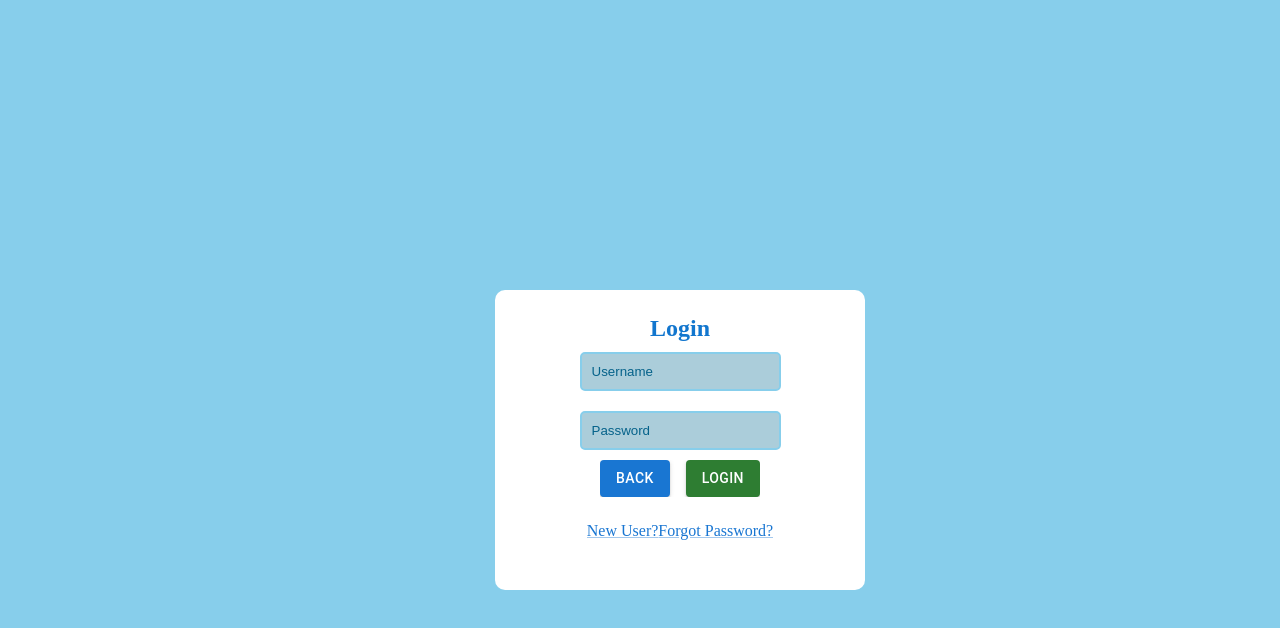
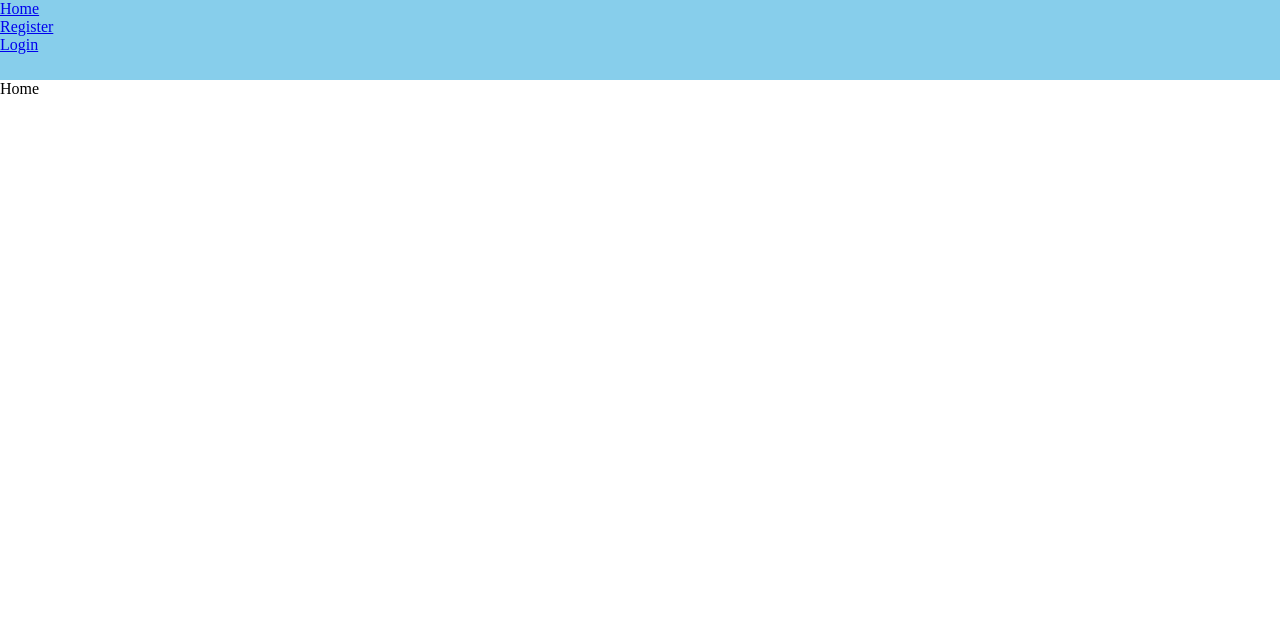
Before and after one commit to NitinAkuch/nath, a React (Create React App) app in the folder nath/: page / in a window 1280 px wide. Shown: the top 628 px of the page. Built offline with nearby package versions, Linux system fonts and the light colour scheme.

Commit message:
routing added

```diff
--- a/nath/package.json
+++ b/nath/package.json
@@ -11,6 +11,7 @@
     "@testing-library/user-event": "^13.5.0",
     "react": "^18.2.0",
     "react-dom": "^18.2.0",
+    "react-router-dom": "^6.16.0",
     "react-scripts": "5.0.1",
     "styled-components": "^6.0.8",
     "web-vitals": "^2.1.4"
--- a/nath/src/App.js
+++ b/nath/src/App.js
@@ -1,10 +1,25 @@
 // import Register from "./Pages/Register";
-//import RegisterOne from "./Pages/RegiasterOne";
+import RegisterOne from "./Pages/RegiasterOne";
 import Login from "./Pages/Login";
+import Home from "./Pages/Home";
+import { BrowserRouter as Router, Route, Routes } from "react-router-dom";
+import Navabar from "./Components/Navabar";
+
 function App() {
   return (
     <>
-      <Login />
+      <Router>
+        <Navabar />
+        <div>
+          <Routes>
+            <Route path="/register" element={<RegisterOne />} />
+
+            <Route path="/login" element={<Login />} />
+
+            <Route exact path="/" element={<Home />} />
+          </Routes>
+        </div>
+      </Router>
     </>
   );
 }
--- a/nath/src/Components/Navabar.jsx
+++ b/nath/src/Components/Navabar.jsx
@@ -0,0 +1,32 @@
+import React from "react";
+import styled from "styled-components";
+import { Link } from "react-router-dom";
+
+const LinkContainer = styled.div`
+  height: 80px;
+  width: 100%;
+  background-color: skyblue;
+`;
+const Navabar = () => {
+  return (
+    <>
+      <LinkContainer>
+        <nav>
+          <ul>
+            <li>
+              <Link to="/">Home</Link>
+            </li>
+            <li>
+              <Link to="/register">Register</Link>
+            </li>
+            <li>
+              <Link to="/login">Login</Link>
+            </li>
+          </ul>
+        </nav>
+      </LinkContainer>
+    </>
+  );
+};
+
+export default Navabar;
--- a/nath/src/Pages/Home.jsx
+++ b/nath/src/Pages/Home.jsx
@@ -0,0 +1,7 @@
+import React from "react";
+
+const Home = () => {
+  return <div>Home</div>;
+};
+
+export default Home;
```
Also changed, not shown: 1 other file (tests, documents, lock files or other folders).
